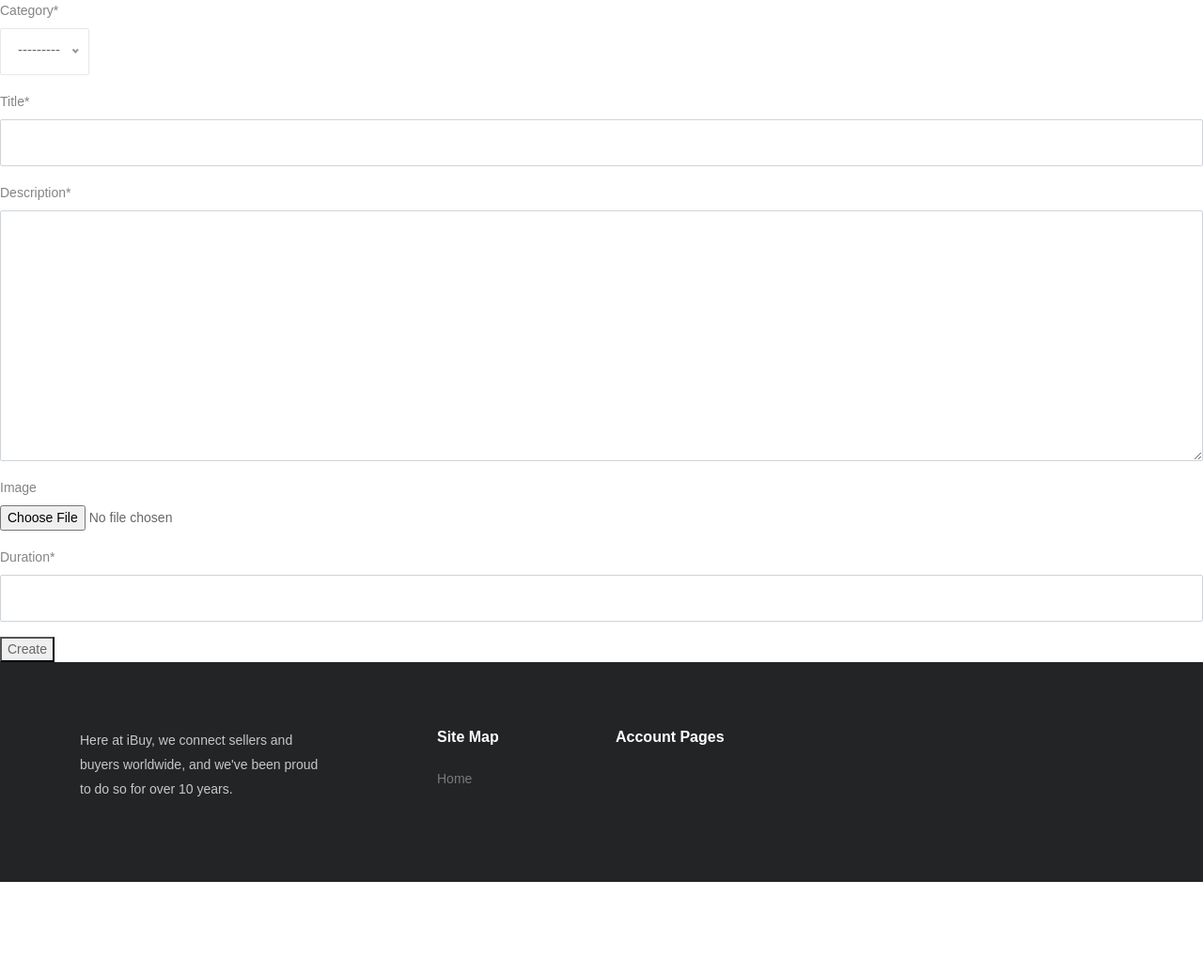
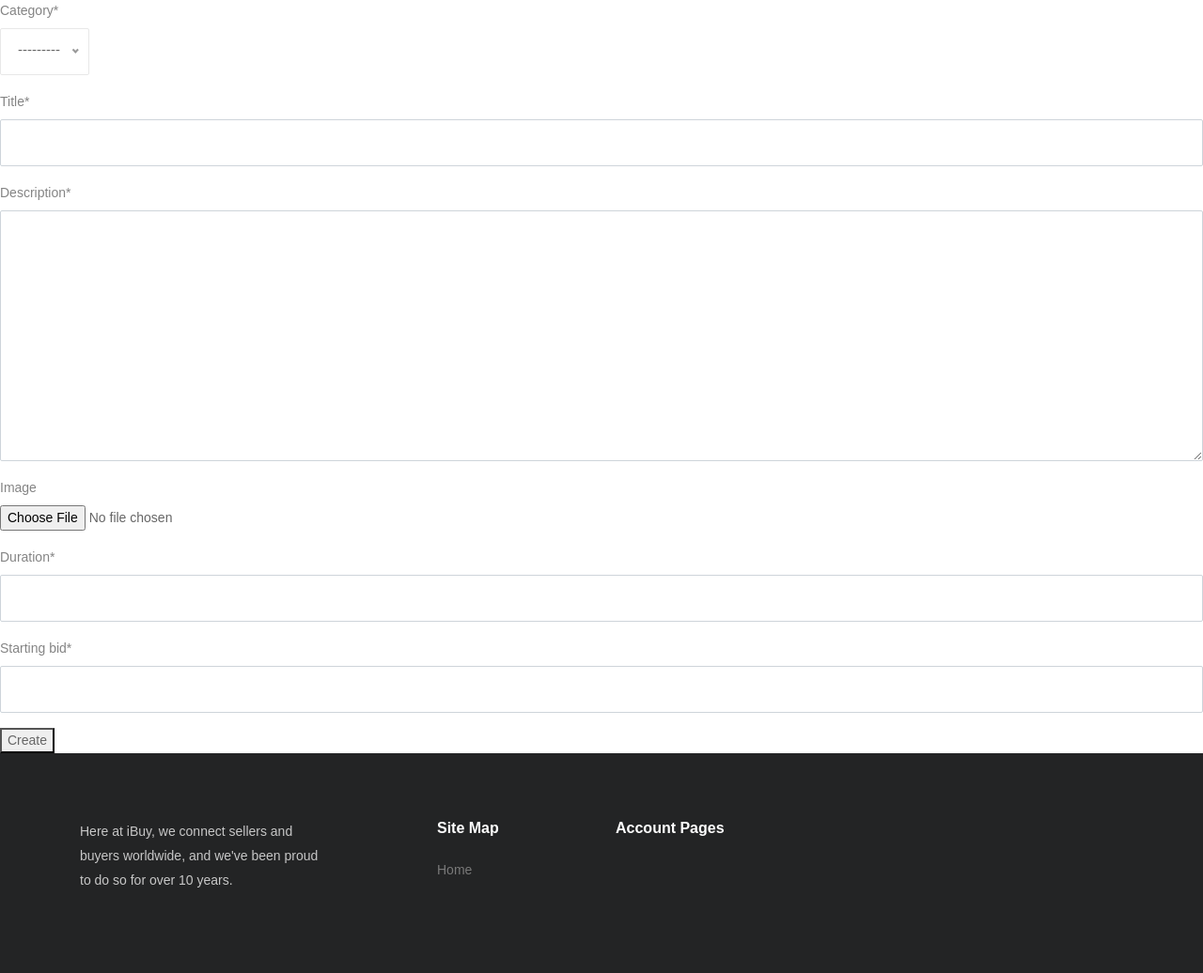
Before and after one commit to zachmichael14/auction_site, a Django app: page /listing/create/ in a window 1280 px wide. Shown: the part 64-1100 px from the top of the page at 94% size. Before the commit the page ends 1003 px from the top, so only its background shows below. Run offline with Django 3.2, Linux system fonts and the light colour scheme; a user stored in the database is signed in; data comes from the database, SQL or seed files in the repository; both versions use the stored data as it was after the commit; parts of the project's set-up code (start-up, migrations or seed data) failed here and were passed over; some libraries are stand-ins or nearby versions; some web fonts are replaced.

Commit message:
Add starting_bid to Listing model
Also top_bid model method to account for new starting_bid attribute.

```diff
--- a/auctions/models.py
+++ b/auctions/models.py
@@ -23,6 +23,7 @@ class Listing(models.Model):
     title = models.CharField(max_length=64)
     description = models.TextField()
     image = models.ImageField(null=True, blank=True)
+    starting_bid = models.DecimalField(max_digits=10, decimal_places=2)
     creation_timestamp = models.DateTimeField(auto_now_add=True)
     duration = models.PositiveIntegerField(
         validators=[
@@ -38,16 +39,24 @@ class Listing(models.Model):
     def __str__(self):
         return f'{self.title} (ID: {self.id}) by {self.seller}'
 
+    def get_absolute_url(self):
+        from django.urls import reverse
+        return reverse('auctions:listing', kwargs={'listing_id': self.pk})
+
     @property
     def top_bid(self):
-        # Return current highest bid for listing
-        top_bid = Bid.objects.filter(listing=self.id).order_by("-amount").first()
-        return top_bid
+        # Check for bids on listing
+        if Bid.objects.filter(listing=self.id).exists():
+            # If bids, return highest
+            return Bid.objects.filter(listing=self.id).order_by("-amount").first()
+        return self.starting_bid
 
     def is_seller(self, user=None):
         if user == self.seller:
             return True
         return False
+
+
 
 
 class Bid(models.Model):
@@ -57,7 +66,7 @@ class Bid(models.Model):
     amount = models.DecimalField(
         max_digits=5,
         decimal_places=2,
-        validators=[validate_bid]
+        # validators=[validate_bid]
     )
 
     def __str__(self):
--- a/auctions/templates/auctions/create.html
+++ b/auctions/templates/auctions/create.html
@@ -6,6 +6,7 @@
   <form method="post">
     {% csrf_token %}
     {{ form|crispy }}
+    {{ bid_form|crispy }}
     <button type="submit" value="Save">Create</button>
   </form>
 {% endblock body %}
--- a/auctions/templates/auctions/data.html
+++ b/auctions/templates/auctions/data.html
@@ -1,3 +1,6 @@
+
+{{ context }}
+
 <!-- DATE PICKER
 
 <div class="container shadow min-vh-100 py-2">
--- a/auctions/templates/auctions/listing.html
+++ b/auctions/templates/auctions/listing.html
@@ -103,7 +103,6 @@
             {% if is_current_winner %}
               <div>You are the current winner! You may still increase your bid if you wish.</div>
             {% endif %}
-            <form action="{% url 'auctions:bid' listing.id %}" method="POST">
               {% csrf_token %}
               {{ bid_form }}
               <input class="bid-button" type="submit" value="Bid">
--- a/auctions/urls.py
+++ b/auctions/urls.py
@@ -4,7 +4,7 @@ app_name = 'auctions'
 
 urlpatterns = [
     path('', auction_views.index, name='index'),
-    # path('listing/<int:listing_id>/', auction_views.listing, name='listing'),
+    path('listing/<int:listing_id>/', auction_views.listing, name='listing'),
     # path('listing/<int:listing_id>/bid/', auction_views.bid, name='bid'),
     path('listing/create/', auction_views.ListingCreateView.as_view(), name='create')
 ]
--- a/auctions/views.py
+++ b/auctions/views.py
@@ -7,9 +7,9 @@ from django.views.generic.edit import CreateView
 from django.http import HttpResponseRedirect
 import datetime
 
-from .models import Category, Listing
+from .models import Category, Listing, Bid
+
 from .forms import BidForm
-
 
 def index(request):
     new_arrivals = Listing.objects.new_arrivals()
@@ -28,7 +28,7 @@ def index(request):
 class ListingCreateView(LoginRequiredMixin, CreateView):
     model = Listing
     template_name = 'auctions/create.html'
-    fields = ['category', 'title', 'description', 'image', 'duration']
+    fields = ['category', 'title', 'description', 'image', 'duration', 'starting_bid']
 
     def form_valid(self, form):
         duration = datetime.timedelta(days=form.instance.duration)
@@ -37,43 +37,28 @@ class ListingCreateView(LoginRequiredMixin, CreateView):
         form.instance.seller = self.request.user
         form.instance.end_date = end_date
 
+
         return super().form_valid(form)
 
 
-# def listing(request, listing_id):
-#     user = request.user
-#     listing = get_object_or_404(Listing, pk=listing_id)
-#     is_seller = listing.is_seller()
-#     is_current_winner = False
+def listing(request, listing_id):
+    user = request.user
+    listing = get_object_or_404(Listing, pk=listing_id)
+    # is_seller = listing.is_seller()
+    # is_current_winner = False
 
-#     if user.is_authenticated:
-#         is_seller = listing.is_seller(user=user)
+    # if user.is_authenticated:
+    #     is_seller = listing.is_seller(user=user)
 
-#         if user == listing.top_bid.bidder:
-#             is_current_winner = True
+    #     if user == listing.top_bid.bidder:
+    #         is_current_winner = True
 
 
-#     context = {
-#         'listing': listing,
-#         'is_seller': is_seller,
-#         'is_current_winner': is_current_winner,
-#         'bid_form': BidForm()
-#     }
+    context = {
+        'listing': listing,
+        # 'is_seller': is_seller,
+        # 'is_current_winner': is_current_winner,
+        # 'bid_form': BidForm()
+    }
 
-#     return render(request, 'auctions/listing.html', context)
-
-# def bid(request, listing_id):
-#     listing = Listing.objects.get(id=listing_id)
-
-#     if request.method == 'POST':
-#         bid_form = BidForm(request.POST)
-#         if bid_form.is_valid():
-#             bid = bid_form.save(commit=False)
-#             bid.listing = listing
-#             bid.bidder = request.user
-#             bid.save()
-
-#             return HttpResponseRedirect(reverse("auctions:listing", args=(listing_id,)))
-
-#         else:
-#             return HttpResponseRedirect(reverse("auctions:listing", args=(listing_id,)))
+    return render(request, 'auctions/listing.html', context)
```
Also changed, not shown: auctions/forms.py (line endings or trailing spaces), db.sqlite3.
